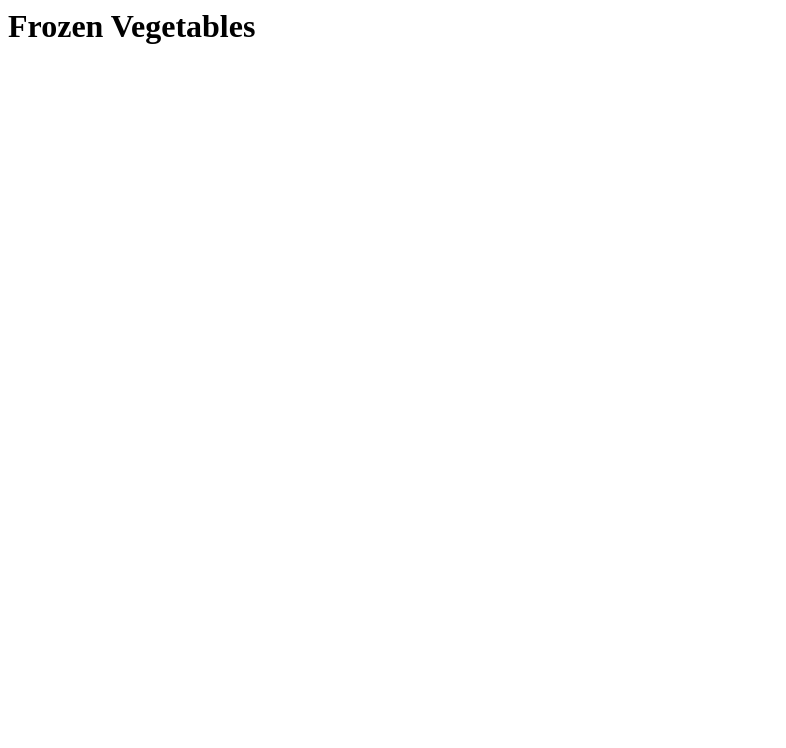
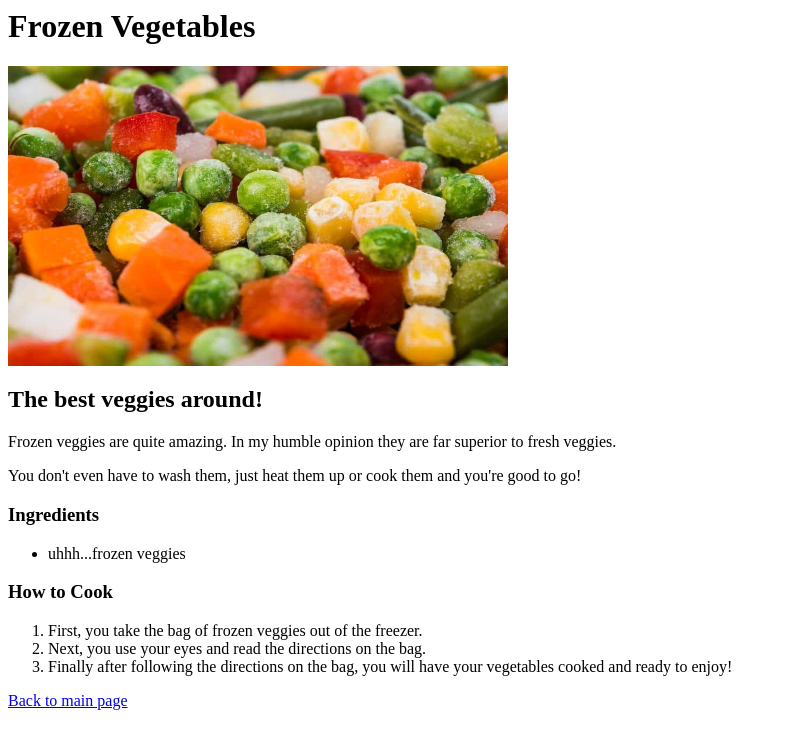
Before and after one commit to DominicFisher18/odin-recipies, a plain HTML site: page recipies/frozenVeggies.html in a window 1280 px wide. Shown: the whole page, without its empty margins (0-786 px from the left). Drawn offline with Linux system fonts and the light colour scheme.

Commit message:
finish frozenVeggies html page, added links to return user to main page

```diff
--- a/recipies/frozenVeggies.html
+++ b/recipies/frozenVeggies.html
@@ -1,3 +1,24 @@
-<main>
-    <h1>Frozen Vegetables</h1>
-</main>
+<body>
+    <main>
+        <h1>Frozen Vegetables</h1>
+        <img src="../images/FrozenVegetables.jpg" width="500" height="300">
+        <h2>The best veggies around!</h2>
+        <p>
+            Frozen veggies are quite amazing.  In my humble opinion they are far superior to fresh veggies.
+        </p>
+        <p>
+            You don't even have to wash them, just heat them up or cook them and you're good to go!
+        </p>
+        <h3>Ingredients</h3>
+            <ul>
+                <li>uhhh...frozen veggies</li>
+            </ul>
+        <h3>How to Cook</h3>
+            <ol>
+                <li>First, you take the bag of frozen veggies out of the freezer.</ul>
+                <li>Next, you use your eyes and read the directions on the bag.</ul>
+                <li>Finally after following the directions on the bag, you will have your vegetables cooked and ready to enjoy!</ul>
+            </ol>
+            <a href="../index.html">Back to main page</a>
+    </main>
+</body>
```
Also changed, not shown: recipies/hawaiianPizza.html (+1 -0 lines), images/FrozenVegetables.jpg (added).
